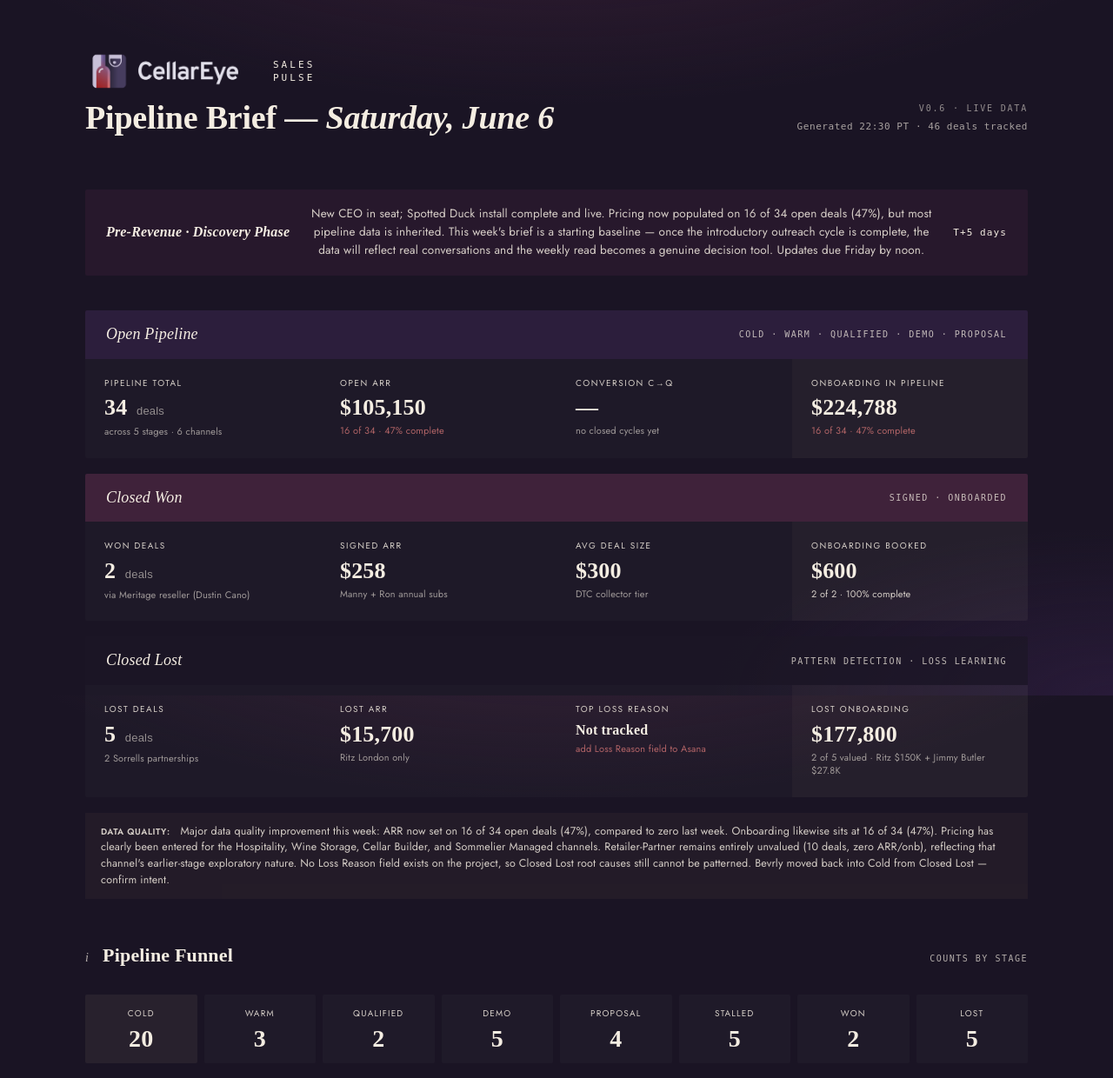
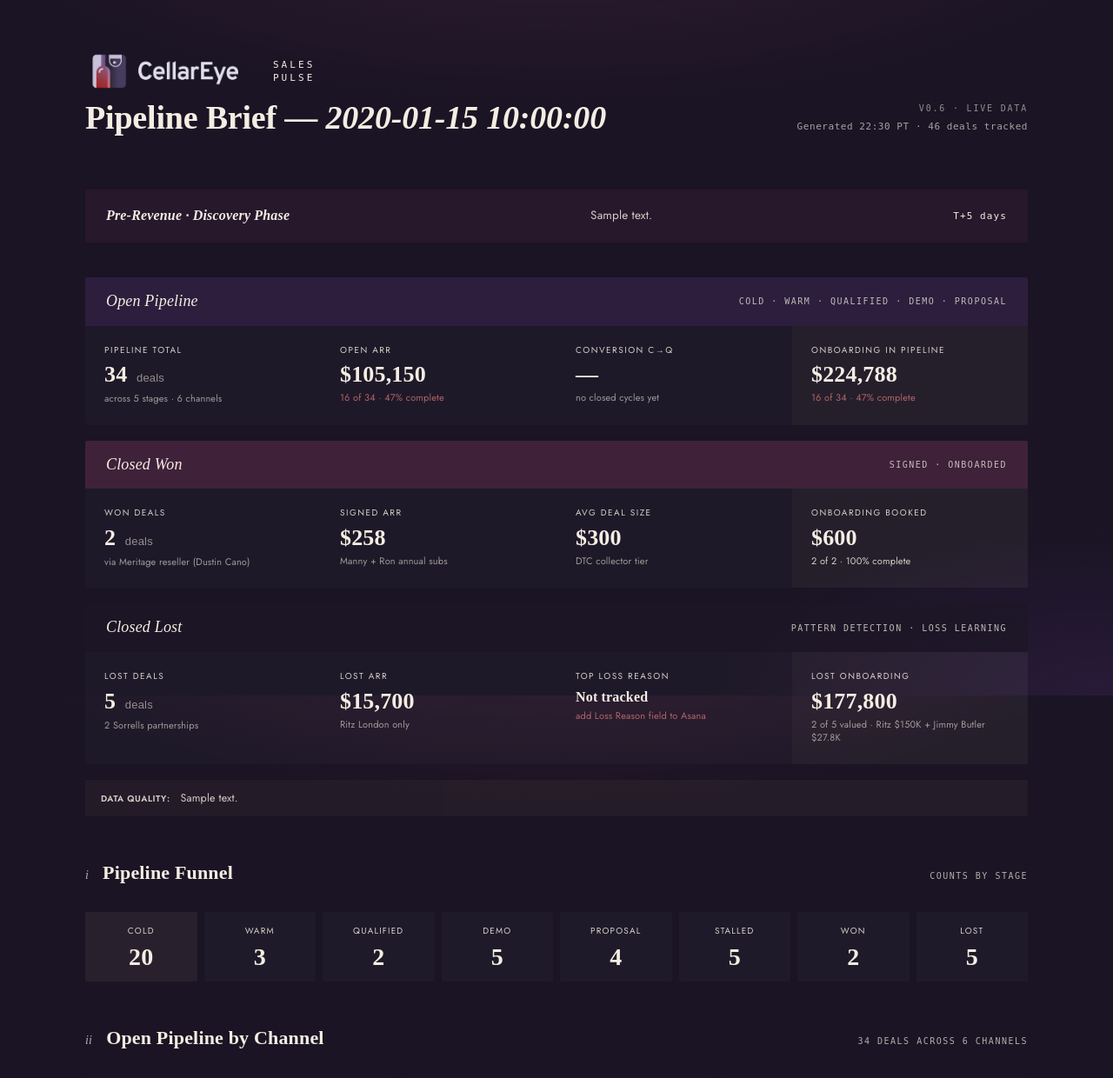
Before and after one commit to marklainsworth/cellareye-sales-pulse, a Python web app: template templates/sales_pulse.html in a window 1280 px wide. Shown: the top 1240 px of the page at 87% size. Run offline with Jinja, Linux system fonts and the light colour scheme; the template is opened without the code that fills it: most values are stand-ins (such as "Sample title", 1, 10 or a date in 2020).

Commit message:
Update sales_pulse.html
Fixed corrupted file

```diff
--- a/templates/sales_pulse.html
+++ b/templates/sales_pulse.html
@@ -854,7 +854,7 @@ opacity: 0.6;
       <img src="https://raw.githubusercontent.com/marklainsworth/cellareye-sales-pulse/main/templates/logo.png" alt="CellarEye">
       <span class="pulse-label">Sales<br>Pulse</span>
     </div>
-    <h1>Pipeline Brief — <em>Saturday, June 6</em></h1>
+    <h1>Pipeline Brief — <em>{{render_date_long}}</em></h1>
   </div>
   <div class="header-right">
     <div class="stamp">v0.6 · Live Data</div>
@@ -864,7 +864,7 @@ opacity: 0.6;
 
 <div class="stage-banner">
   <div class="label">Pre-Revenue · Discovery Phase</div>
-  <div class="text">New CEO in seat; Spotted Duck install complete and live. Pricing now populated on 16 of 34 open deals (47%), but most pipeline data is inherited. This week's brief is a starting baseline — once the introductory outreach cycle is complete, the data will reflect real conversations and the weekly read becomes a genuine decision tool. Updates due Friday by noon.</div>
+  <div class="text">{{company_stage_text}}</div>
   <div class="countdown">T+5 days</div>
 </div>
 
@@ -964,7 +964,7 @@ opacity: 0.6;
 <!-- DATA QUALITY ALERT -->
 
 <div class="alert-block">
-  <strong>DATA QUALITY:</strong> Major data quality improvement this week: ARR now set on 16 of 34 open deals (47%), compared to zero last week. Onboarding likewise sits at 16 of 34 (47%). Pricing has clearly been entered for the Hospitality, Wine Storage, Cellar Builder, and Sommelier Managed channels. Retailer-Partner remains entirely unvalued (10 deals, zero ARR/onb), reflecting that channel's earlier-stage exploratory nature. No Loss Reason field exists on the project, so Closed Lost root causes still cannot be patterned. Bevrly moved back into Cold from Closed Lost — confirm intent.
+  <strong>DATA QUALITY:</strong> {{data_quality_summary}}
 </div>
 
 <div class="section-head">
```
